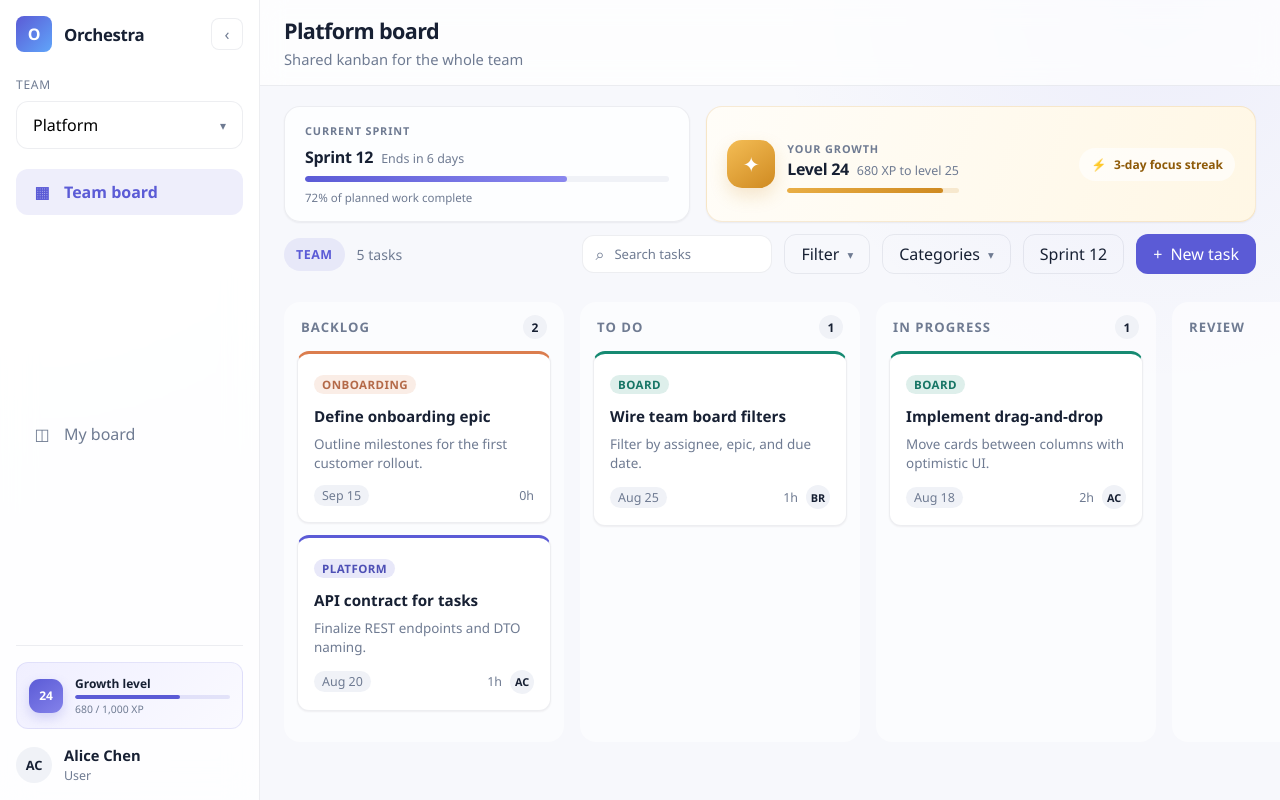
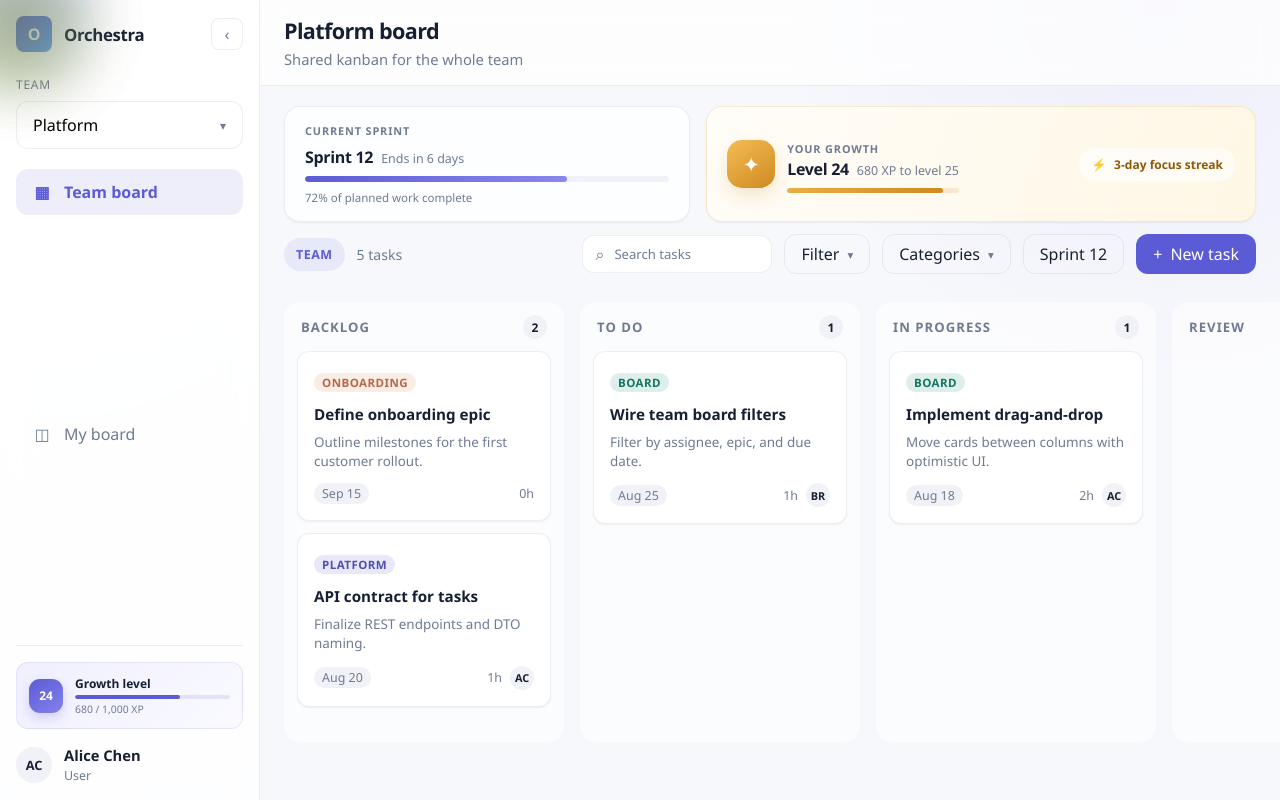
Before and after one commit to Jkerdley/orchestra, a React (Vite) app in the folder frontend/: page /#/board/team in a window 1280 px wide. Built offline with nearby package versions, Linux system fonts and the light colour scheme.

Commit message:
Redesign task card category accents
Co-authored-by: Eugen Erdle <jk.erdley@gmail.com>

```diff
--- a/frontend/src/features/board/components/TaskCard/TaskCard.scss
+++ b/frontend/src/features/board/components/TaskCard/TaskCard.scss
@@ -3,8 +3,9 @@
 
 .task-card {
   @include card-surface;
+  isolation: isolate;
+  overflow: hidden;
   padding: $space-4;
-  border-top: 3px solid var(--task-category-color);
   cursor: grab;
   transition:
     box-shadow $transition-base,
@@ -17,6 +18,49 @@
     transform: translateY(-1px);
   }
 
+  &::before {
+    position: absolute;
+    z-index: 0;
+    top: -44px;
+    left: -42px;
+    width: 138px;
+    height: 104px;
+    border-radius: 42% 58% 67% 33% / 47% 35% 65% 53%;
+    background: var(--task-category-color);
+    content: '';
+    filter: blur(28px);
+    opacity: 0.19;
+    pointer-events: none;
+    transform: rotate(-13deg);
+  }
+
+  &--shape-1::before {
+    top: -35px;
+    left: -30px;
+    width: 125px;
+    height: 118px;
+    border-radius: 61% 39% 48% 52% / 39% 62% 38% 61%;
+    transform: rotate(22deg);
+  }
+
+  &--shape-2::before {
+    top: -52px;
+    left: -54px;
+    width: 150px;
+    height: 92px;
+    border-radius: 55% 45% 35% 65% / 64% 39% 61% 36%;
+    transform: rotate(-28deg);
+  }
+
+  &--shape-3::before {
+    top: -28px;
+    left: -48px;
+    width: 112px;
+    height: 122px;
+    border-radius: 38% 62% 58% 42% / 58% 45% 55% 42%;
+    transform: rotate(8deg);
+  }
+
   &--dragging {
     opacity: 0.92;
     box-shadow: $shadow-lg;
@@ -26,6 +70,8 @@
 
   &__head {
     display: flex;
+    position: relative;
+    z-index: 1;
     align-items: center;
     justify-content: space-between;
     gap: $space-2;
@@ -63,6 +109,8 @@
   }
 
   &__title {
+    position: relative;
+    z-index: 1;
     margin: 0 0 $space-2;
     font-size: 0.95rem;
     font-weight: 600;
@@ -70,6 +118,8 @@
   }
 
   &__description {
+    position: relative;
+    z-index: 1;
     margin: 0 0 $space-3;
     color: $color-text-muted;
     font-size: 0.84rem;
@@ -82,6 +132,8 @@
 
   &__meta {
     display: flex;
+    position: relative;
+    z-index: 1;
     align-items: center;
     gap: $space-2;
     color: $color-text-muted;
--- a/frontend/src/features/board/components/TaskCard/TaskCard.tsx
+++ b/frontend/src/features/board/components/TaskCard/TaskCard.tsx
@@ -37,7 +37,7 @@ export function TaskCard({ task, assignee, categoryColor }: TaskCardProps) {
     <article
       ref={setNodeRef}
       style={style}
-      className={`task-card ${isDragging ? 'task-card--dragging' : ''}`}
+      className={`task-card task-card--shape-${task.id % 4} ${isDragging ? 'task-card--dragging' : ''}`}
       {...attributes}
       {...listeners}
     >
```
